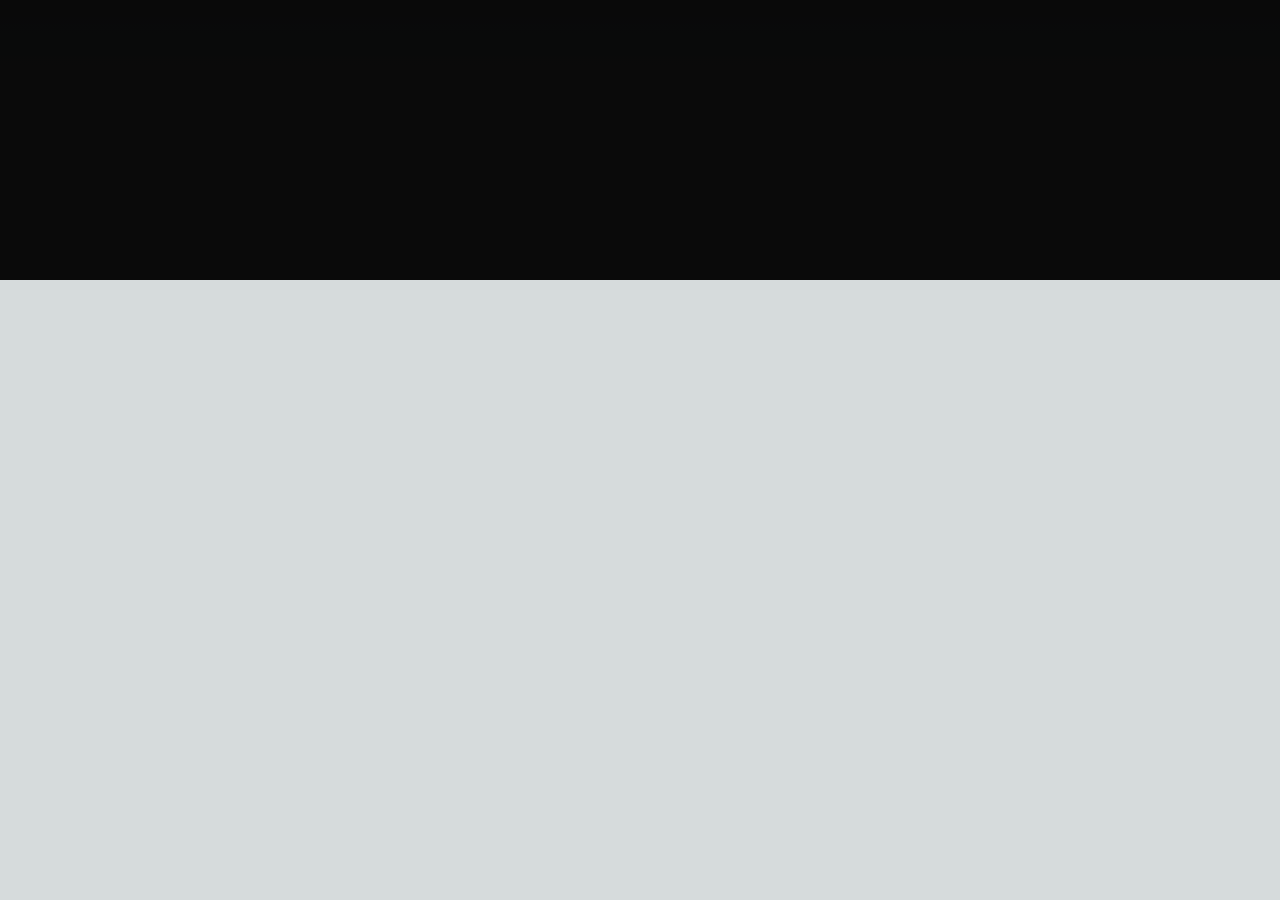
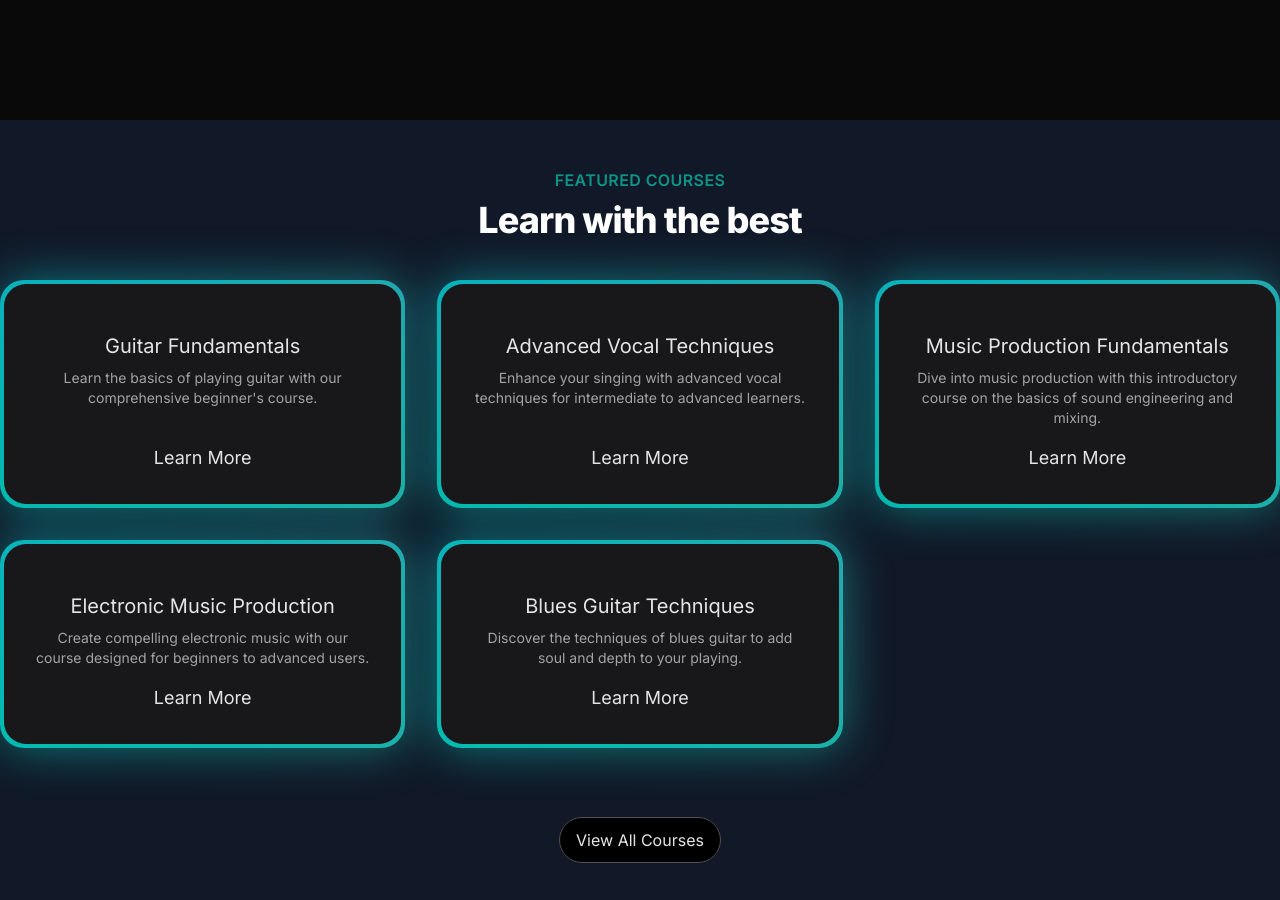
Before and after one commit to mohits-git/nextjs-music-app, a Next.js app: page / in a window 1280 px wide. Shown: the part 520-1420 px from the top of the page. Before the commit the page ends 800 px from the top, so only its background shows below. Built offline with nearby package versions, Linux system fonts and the light colour scheme.

Commit message:
feat: added featuredCourses section

```diff
--- a/src/app/page.tsx
+++ b/src/app/page.tsx
@@ -1,3 +1,4 @@
+import FeaturedCourses from "@/components/FeaturedCourses";
 import HeroSection from "@/components/HeroSection";
 import Image from "next/image";
 
@@ -5,6 +6,7 @@
   return (
     <main className="min-h-screen bg-black/[0.96] antialiased bg-grid-white/[0.02]">
       <HeroSection />
+      <FeaturedCourses />
     </main>
 
   );
--- /dev/null
+++ b/src/components/FeaturedCourses.tsx
@@ -0,0 +1,54 @@
+'use client';
+import Link from "next/link";
+import { BackgroundGradient } from "./ui/background-gradient";
+import courseData from "@/data/music_courses.json"
+
+interface Course {
+  id: number;
+  title: string;
+  slug: string;
+  description: string;
+  price: number;
+  instructor: string;
+  isFeatured: boolean;
+}
+
+
+export default function FeaturedCourses() {
+  const featuredCourses = courseData.courses.filter((course: Course) => course.isFeatured);
+  return (
+    <div className="py-12 bg-gray-900">
+
+      <div className="text-center">
+        <h2 className="text-base text-teal-600 font-semibold tracking-wide uppercase">Featured Courses</h2>
+        <p className="mt-2 text-3xl leading-8 font-extrabold tracking-tight text-white sm:text-4xl">Learn with the best</p>
+      </div>
+
+      <div className="mt-10">
+        <div className="grid grid-cols-1 sm:grid-cols-2 lg:grid-cols-3 gap-8 justify-center">
+          {featuredCourses.map((course: Course) => (
+            <div className="flex justify-center" key={course.id}>
+              <BackgroundGradient
+                className="flex flex-col rounded-[22px] bg-white dark:bg-zinc-900 overflow-hidden h-full max-w-md">
+                <div className="p-4 sm:p-6 lg:p-8 flex flex-col items-center text-center flex-grow">
+                  <p className="text-lg sm:text-xl text-black mt-4 mb-2 dark:text-neutral-200">{course.title}</p>
+                  <p className="mb-4 text-sm text-neutral-600 dark:text-neutral-400 flex-grow">{course.description}</p>
+                  <Link href={`/courses/${course.slug}`} className="text-lg dark:text-neutral-200">
+                    Learn More
+                  </Link>
+                </div>
+              </BackgroundGradient>
+            </div>
+          ))}
+        </div>
+      </div>
+
+      <div className="mt-20 text-center">
+        <Link href={'/courses'} className="px-4 py-3 rounded-full border border-neutral-600 text-neutral-200 bg-black hover:bg-gray-900 transition duration-200" >
+          View All Courses
+        </Link>
+      </div>
+
+    </div>
+  )
+}
--- /dev/null
+++ b/src/components/ui/background-gradient.tsx
@@ -0,0 +1,72 @@
+import { cn } from "@/utils/cn";
+import React from "react";
+import { motion } from "framer-motion";
+
+export const BackgroundGradient = ({
+  children,
+  className,
+  containerClassName,
+  animate = true,
+}: {
+  children?: React.ReactNode;
+  className?: string;
+  containerClassName?: string;
+  animate?: boolean;
+}) => {
+  const variants = {
+    initial: {
+      backgroundPosition: "0 50%",
+    },
+    animate: {
+      backgroundPosition: ["0, 50%", "100% 50%", "0 50%"],
+    },
+  };
+  return (
+    <div className={cn("relative p-[4px] group", containerClassName)}>
+      <motion.div
+        variants={animate ? variants : undefined}
+        initial={animate ? "initial" : undefined}
+        animate={animate ? "animate" : undefined}
+        transition={
+          animate
+            ? {
+                duration: 5,
+                repeat: Infinity,
+                repeatType: "reverse",
+              }
+            : undefined
+        }
+        style={{
+          backgroundSize: animate ? "400% 400%" : undefined,
+        }}
+        className={cn(
+          "absolute inset-0 rounded-3xl z-[1] opacity-60 group-hover:opacity-100 blur-xl  transition duration-500",
+          " bg-[radial-gradient(circle_farthest-side_at_0_100%,#00ccb1,transparent),radial-gradient(circle_farthest-side_at_100%_0,#7b61ff,transparent),radial-gradient(circle_farthest-side_at_100%_100%,#ffc414,transparent),radial-gradient(circle_farthest-side_at_0_0,#1ca0fb,#141316)]"
+        )}
+      />
+      <motion.div
+        variants={animate ? variants : undefined}
+        initial={animate ? "initial" : undefined}
+        animate={animate ? "animate" : undefined}
+        transition={
+          animate
+            ? {
+                duration: 5,
+                repeat: Infinity,
+                repeatType: "reverse",
+              }
+            : undefined
+        }
+        style={{
+          backgroundSize: animate ? "400% 400%" : undefined,
+        }}
+        className={cn(
+          "absolute inset-0 rounded-3xl z-[1]",
+          "bg-[radial-gradient(circle_farthest-side_at_0_100%,#00ccb1,transparent),radial-gradient(circle_farthest-side_at_100%_0,#7b61ff,transparent),radial-gradient(circle_farthest-side_at_100%_100%,#ffc414,transparent),radial-gradient(circle_farthest-side_at_0_0,#1ca0fb,#141316)]"
+        )}
+      />
+
+      <div className={cn("relative z-10", className)}>{children}</div>
+    </div>
+  );
+};
```
